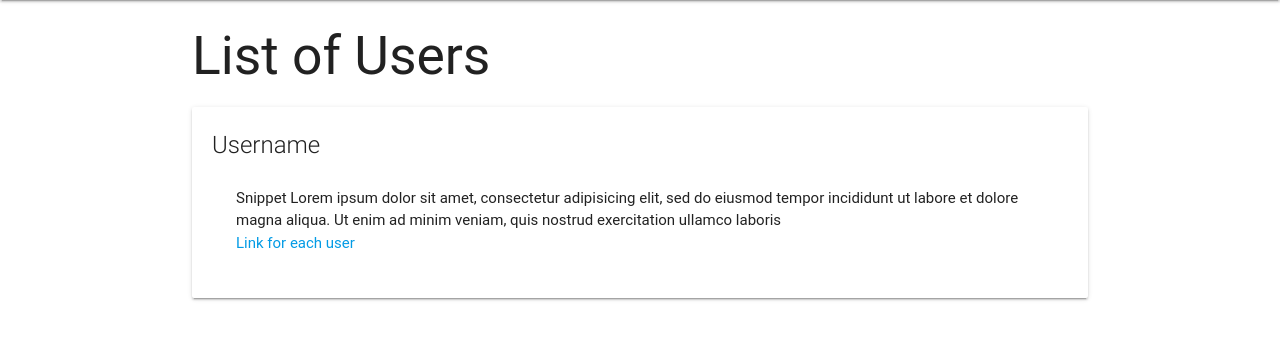
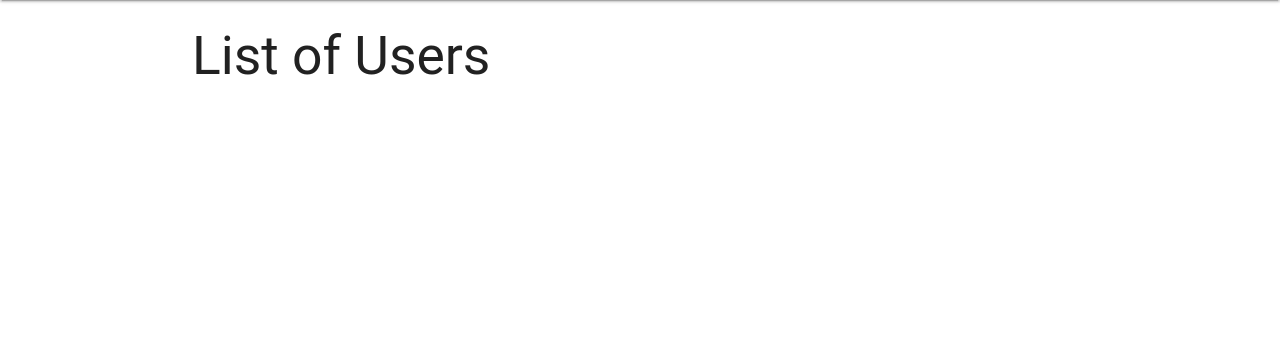
Before and after one commit to culshoefer/build-your-own-gruyere, a PHP site: page / in a window 1280 px wide. Shown: the part 64-404 px from the top of the page. Run offline with PHP 8.4, Linux system fonts and the light colour scheme; data that the repository does not hold is empty; some libraries are stand-ins or nearby versions; some web fonts are replaced.

Commit message:
Improve HTML

```diff
--- a/bad-code/web/views/homepage.php
+++ b/bad-code/web/views/homepage.php
@@ -10,18 +10,6 @@ include 'includes/header.php';
 
 <div class="container" id="allSnippets">
     <h2>List of Users</h2>
-    <div class="card">
-        <span class="card-title">Username</span>
-        <div class="card-content">
-            <p>
-                Snippet
-                Lorem ipsum dolor sit amet, consectetur adipisicing elit,
-                sed do eiusmod tempor incididunt ut labore et dolore magna aliqua.
-                Ut enim ad minim veniam, quis nostrud exercitation ullamco laboris
-            </p>
-            <a href="#">Link for each user</a>
-        </div>
-    </div>
 </div>
 
 <script type="text/javascript">
```
